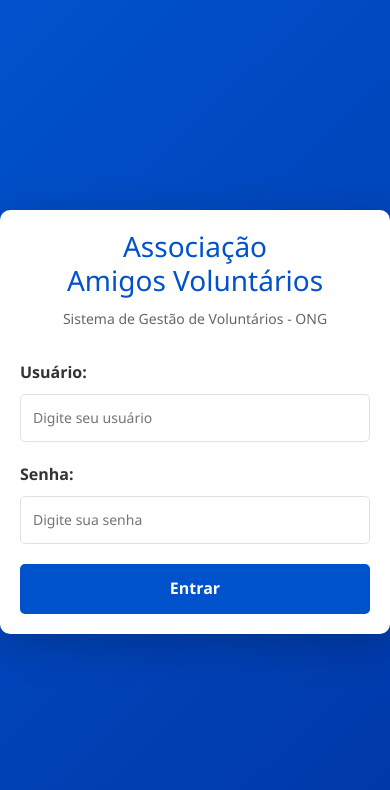
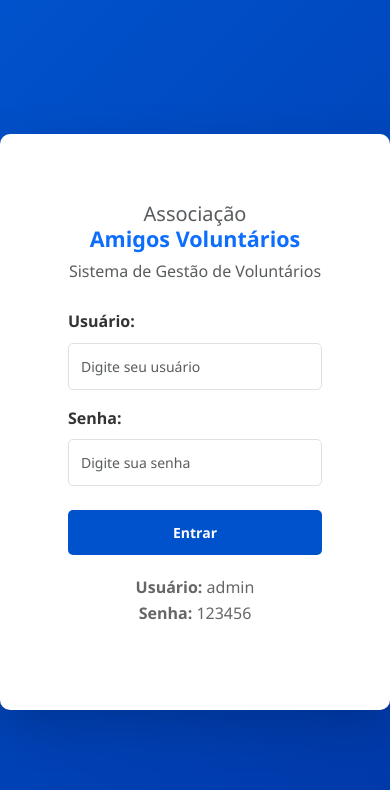
Before and after one commit to monickecunha/projeto-associacao-amigos-voluntarios, a plain HTML site: page index.html in a window 390 px wide. Drawn offline with nearby package versions, Linux system fonts and the light colour scheme.

Commit message:
feat(login): implementar interface responsiva com Bootstrap 5

```diff
--- a/app.js
+++ b/app.js
@@ -10,6 +10,7 @@ function irParaConsulta() {
 
 function logout() {
     if (confirm('Deseja sair do sistema?')) {
+        localStorage.removeItem('usuarioLogado');
         usuarioLogado = null;
         renderLogin();
     }
--- a/css/style.css
+++ b/css/style.css
@@ -1,8 +1,3 @@
-/* ============================================
-   SISTEMA DE VOLUNTÁRIOS - ONG
-   Estilos Principais
-   ============================================ */
-
 * {
     margin: 0;
     padding: 0;
@@ -19,7 +14,6 @@
     --text-color: #333;
     --text-light: #666;
 }
-
 body {
     font-family: 'Segoe UI', Tahoma, Geneva, Verdana, sans-serif;
     background-color: var(--light-bg);
@@ -27,16 +21,11 @@ body {
     line-height: 1.6;
 }
 
-/* ============================================
-   TELA DE LOGIN
-   ============================================ */
+/* TELA DE LOGIN */
 
 .login-container {
-    display: flex;
-    justify-content: center;
-    align-items: center;
     min-height: 100vh;
-    background: linear-gradient(135deg, var(--primary-color) 0%, #0038a8 100%);
+    background: linear-gradient(135deg, #0052cc 0%, #0038a8 100%);
 }
 
 .login-box {
@@ -48,18 +37,9 @@ body {
     max-width: 400px;
 }
 
-.login-box h1 {
-    text-align: center;
-    color: var(--primary-color);
-    margin-bottom: 10px;
-    font-size: 28px;
-}
-
 .login-box p {
     text-align: center;
     color: var(--text-light);
-    margin-bottom: 30px;
-    font-size: 14px;
 }
 
 .form-group {
@@ -83,33 +63,11 @@ body {
     font-family: inherit;
 }
 
-.form-group input:focus,
-.form-group select:focus {
-    outline: none;
-    border-color: var(--primary-color);
-    box-shadow: 0 0 0 3px rgba(0, 82, 204, 0.1);
-}
-
-.login-btn {
-    width: 100%;
-    padding: 12px;
-    background-color: var(--primary-color);
-    color: white;
-    border: none;
-    border-radius: 5px;
-    font-size: 16px;
-    font-weight: 600;
-    cursor: pointer;
-    transition: background-color 0.3s;
-}
-
 .login-btn:hover {
     background-color: #0038a8;
 }
 
-/* ============================================
-   DASHBOARD LAYOUT
-   ============================================ */
+/* DASHBOARD LAYOUT */
 
 .dashboard-layout {
     display: flex;
@@ -202,9 +160,7 @@ body {
     color: var(--text-light);
 }
 
-/* ============================================
-   FORMULÁRIO DE CADASTRO
-   ============================================ */
+/* FORMULÁRIO DE CADASTRO */
 
 .form-container {
     background: white;
@@ -325,9 +281,7 @@ body {
     background-color: #218838;
 }
 
-/* ============================================
-   TABELA DE CONSULTA
-   ============================================ */
+/* TABELA DE CONSULTA */
 
 .filters-section {
     background: white;
@@ -479,9 +433,7 @@ tbody tr:hover {
     color: var(--text-color);
 }
 
-/* ============================================
-   MODAL
-   ============================================ */
+/* MODAL */
 
 .modal-overlay {
     display: none;
@@ -543,9 +495,7 @@ tbody tr:hover {
     justify-content: flex-end;
 }
 
-/* ============================================
-   RESPONSIVO
-   ============================================ */
+/* RESPONSIVO */
 
 @media (max-width: 768px) {
     .sidebar {
--- a/js/components/login.js
+++ b/js/components/login.js
@@ -1,20 +1,39 @@
 function getLoginTemplate() {
   return `
-        <div class="login-container">
-            <div class="login-box">
-                <h1>Associação<br> Amigos Voluntários</h1>
-                <p>Sistema de Gestão de Voluntários - ONG</p>
+        <div class="login-container d-flex align-items-center justify-content-center bg-primary">
+            <div class="card login-box shadow-lg border-0" style="width: 100%; max-width: 400px;">
+                <div class="card-body p-5">
+                    <h1 class="text-center text-primary mb-2">
+                    <span class="d-block fw-light fs-5 text-muted">Associação</span>
+
+                    <span class="d-block fw-bold fs-4">Amigos Voluntários</span>
+                    </h1>
+                    <p class="text-center text-muted mb-4">Sistema de Gestão de Voluntários</p>
                     <form id="loginForm">
-                    <div class="form-group">
-                        <label for="usuario">Usuário:</label>
-                        <input type="text" id="usuario" placeholder="Digite seu usuário" required>
+                        <div class="form-group mb-3">
+                            <label class="form-label fw-bold" for="usuario" >Usuário:</label>
+                            <input type="text"
+                            id="usuario"
+                            class="form-control form-control-lg"
+                            placeholder="Digite seu usuário"
+                            required
+                            >
+
                         </div>
-                    <div class="form-group">
-                        <label for="senha">Senha:</label>
-                        <input type="password" id="senha" placeholder="Digite sua senha" required>
+                        <div class="form-group mb-4">
+                            <label for="senha" class="form-label fw-bold">Senha:</label>
+                            <input type="password"
+                            id="senha"
+                            class="form-control form-control-lg"
+                            placeholder="Digite sua senha"
+                            required>
                         </div>
-                    <button type="submit" class="login-btn">Entrar</button>
+                        <button type="submit" class="btn btn-primary btn-lg w-100 fw-bold">Entrar</button>
+                        <div style ="margin-top: 20px; color: #666;">
+                            <p><strong>Usuário:</strong> admin<br><strong>Senha:</strong> 123456</p>
+                        </div>
                     </form>
+                </div>
             </div>
         </div>
     `;
@@ -23,13 +42,13 @@ function getLoginTemplate() {
 function handleLogin(e) {
   e.preventDefault();
 
-    const usuario = $('#usuario').val().trim();
-    const senha = $('#senha').val();
+  const usuario = $("#usuario").val().trim();
+  const senha = $("#senha").val();
 
   if (usuario === "admin" && senha === "123456") {
     usuarioLogado = usuario;
 
-        localStorage.setItem('usuarioLogado', usuario);
+    localStorage.setItem("usuarioLogado", usuario);
 
     voluntarios = JSON.parse(JSON.stringify(VOLUNTARIOS_INICIAIS));
     renderDashboard();
@@ -40,6 +59,6 @@ function handleLogin(e) {
 
 function renderLogin() {
   paginaAtual = "login";
-    $('#app').html(getLoginTemplate());
-    $('#loginForm').on('submit', handleLogin);
+  $("#app").html(getLoginTemplate());
+  $("#loginForm").on("submit", handleLogin);
 }
```
Lines whose indentation alone changed are shown as unchanged.
